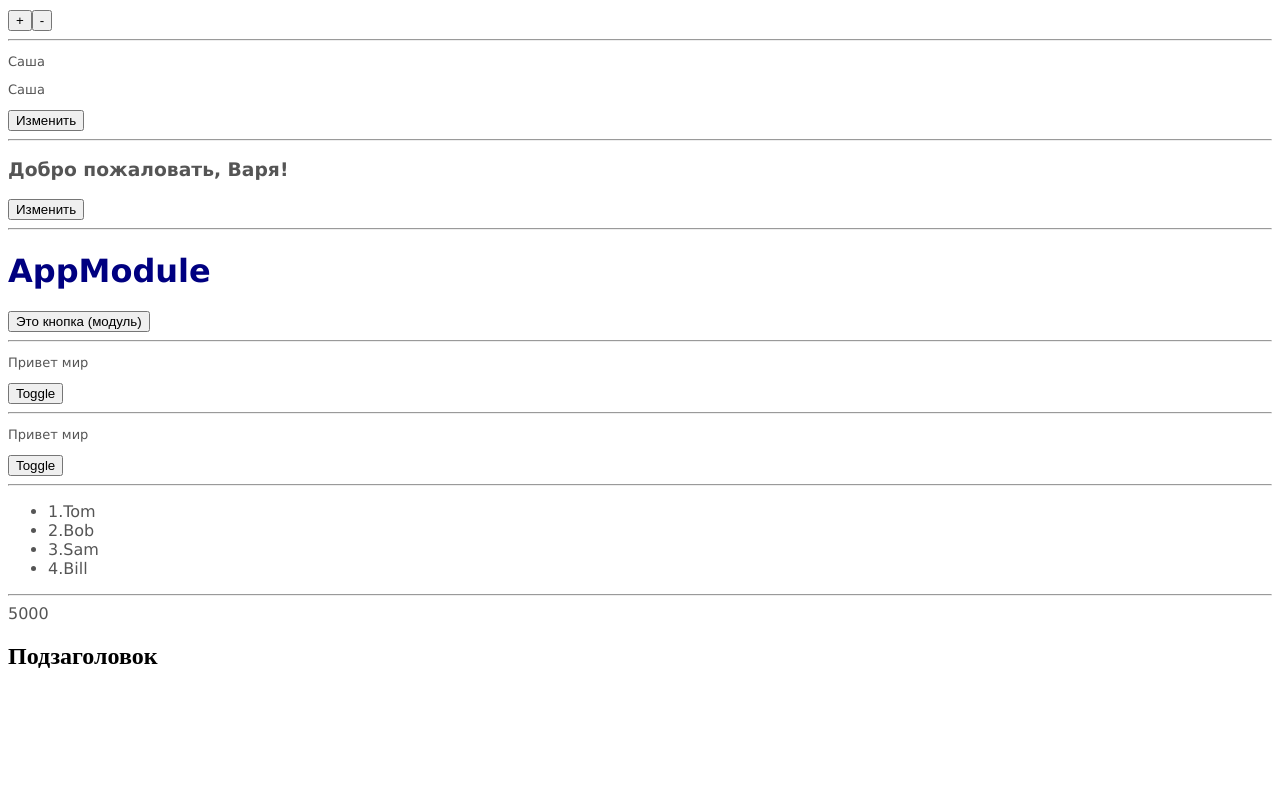
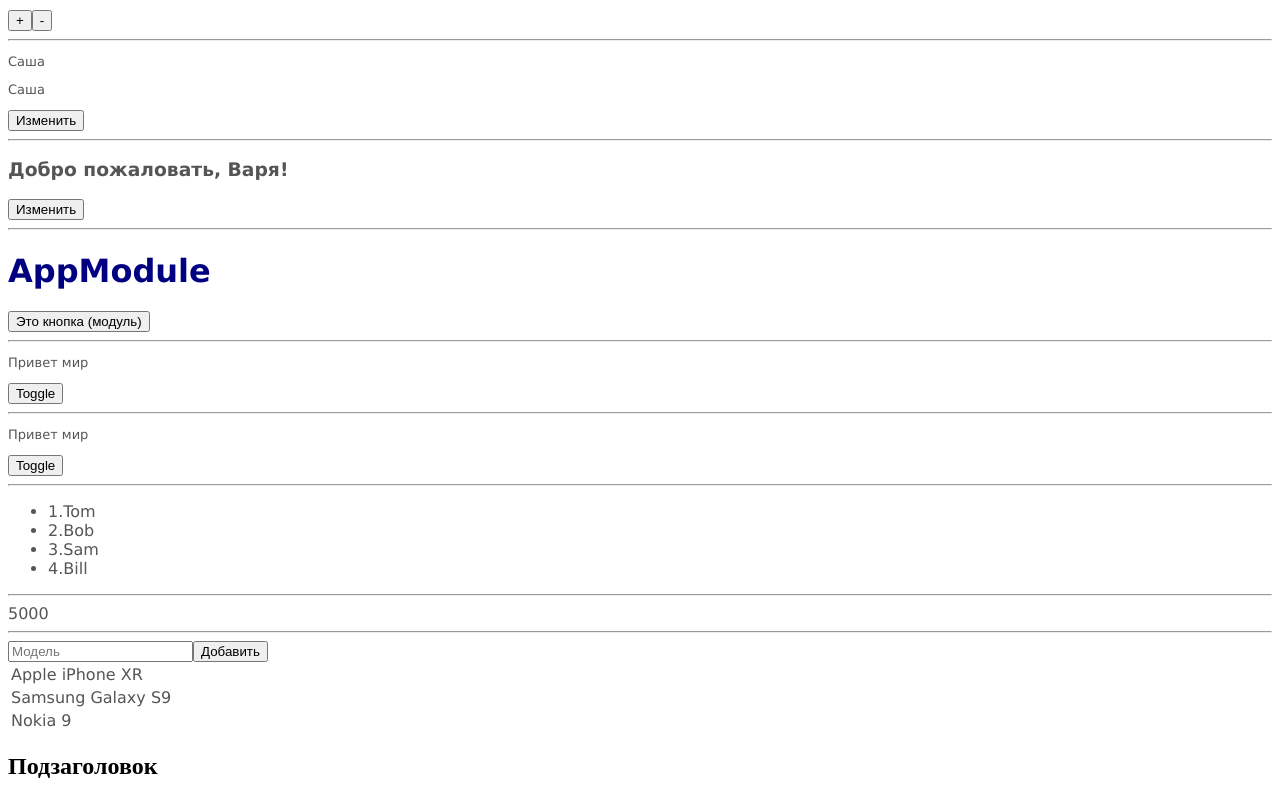
Before and after one commit to VKozhura/angular-components, an Angular app: page / in a window 1280 px wide. Shown: the part 1755-2555 px from the top of the page. Before the commit the page ends 2445 px from the top, so only its background shows below. Built offline with nearby package versions, Linux system fonts and the light colour scheme.

Commit message:
сервисы

```diff
--- a/src/app/app.component.html
+++ b/src/app/app.component.html
@@ -169,3 +169,18 @@
   <ng-template ngSwitchCase="2">{{count1 * 100}}</ng-template>
   <ng-template ngSwitchDefault>{{count1 * 1000}}</ng-template>
 </div>
+
+<hr>
+<!-- сервис -->
+
+<div class="panel">
+  <div>
+    <input [(ngModel)]="modelName" placeholder = "Модель" />
+    <button (click)="addItem(modelName)">Добавить</button>
+  </div>
+  <table>
+    <tr *ngFor="let item of items1">
+      <td>{{item}}</td>
+    </tr>
+  </table>
+</div>
--- a/src/app/app.component.ts
+++ b/src/app/app.component.ts
@@ -1,10 +1,12 @@
 import { Component, ElementRef, ViewChild } from '@angular/core';
 import { Child6Component } from './child6.component';
+import { DataService } from './data.service';
 
 @Component({
   selector: 'app-root',
   templateUrl: './app.component.html',
   styleUrls: ['./app.component.css'],
+  providers: [DataService]
 })
 export class AppComponent {
   count: number = 0;
@@ -87,4 +89,19 @@ export class AppComponent {
   qweparent() {
     console.log('afsdfasdfasdf')
   }
+
+  //==== Сервис
+
+  items1: string[] = [];
+  modelName: string = '';
+
+  constructor(private dataService: DataService) {}
+
+  addItem(name: string) {
+    this.dataService.addData(name)
+  }
+
+  ngOnInit() {
+    this.items1 = this.dataService.getData();
+  }
 }
--- /dev/null
+++ b/src/app/data.service.ts
@@ -0,0 +1,16 @@
+export class DataService {
+
+    private data: string[] = ["Apple iPhone XR", "Samsung Galaxy S9",  "Nokia 9"];
+
+    getData(): string[] {
+        return this.data
+    }
+
+    addData(name: string) {
+        this.data.push(name);
+    }
+
+}
+
+// В сервисе определен массив данных и методы для работы с ним.
+// В реальном приложении эти данные можно получать с сервера или из какого-либо внешнего хранилища.
```
